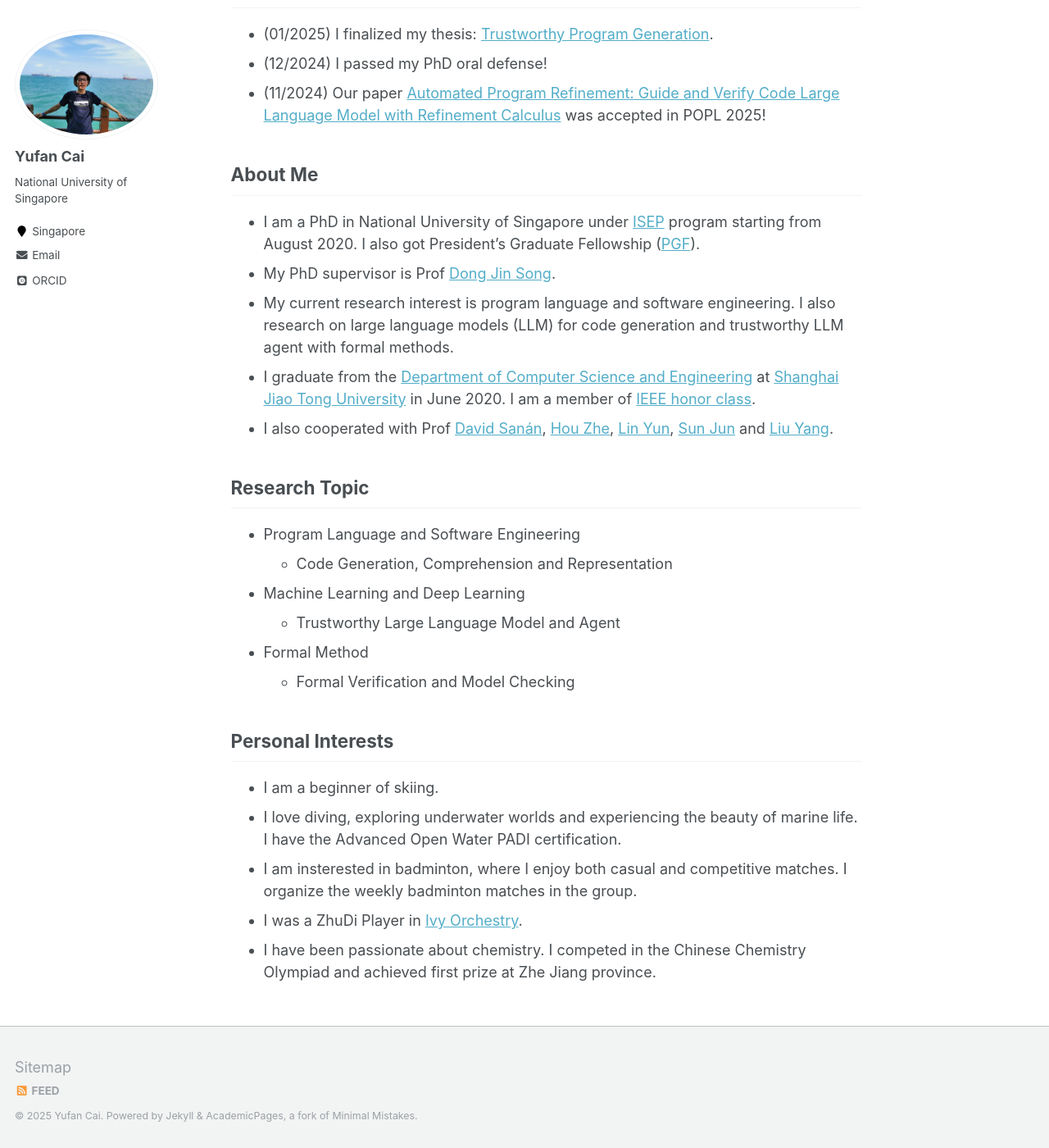
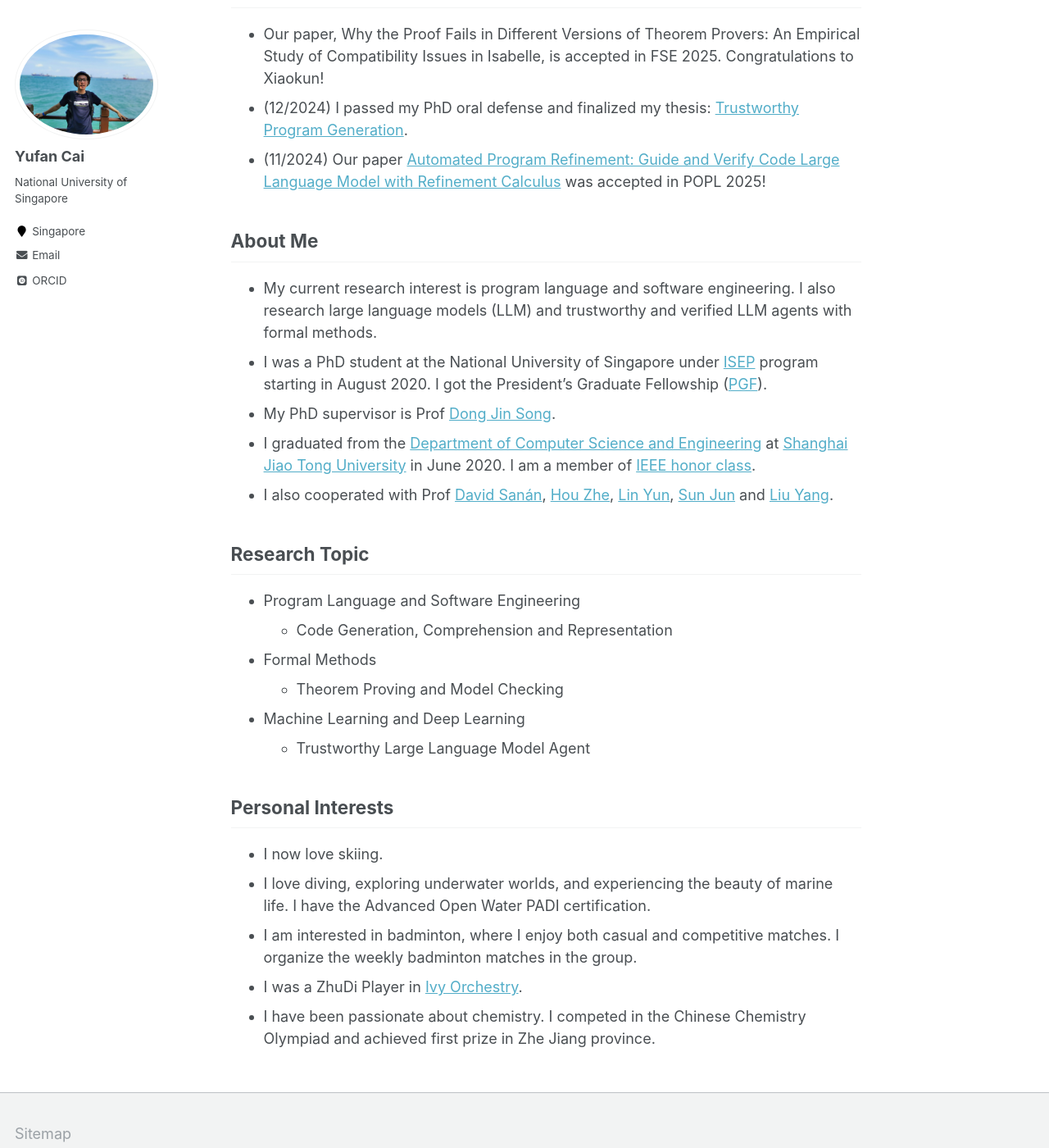
Before and after one commit to CaiYufan-NUS/caiyufan-nus.github.io, a Jekyll site: the page built from _pages/about.md, in a window 1280 px wide and 1400 px high, scrolled down 234 px. Shown: the whole window at 82% size. Built offline with Jekyll 4.4.1, drawn with Linux system fonts in a browser that asks for light colours; some web fonts are replaced.

Commit message:
Update about.md

```diff
--- a/_pages/about.md
+++ b/_pages/about.md
@@ -8,28 +8,28 @@ redirect_from:
   - /about.html
 ---
 ## News
-- (01/2025) I finalized my thesis: [Trustworthy Program Generation](https://caiyufan-nus.github.io/files/thesis.pdf).
-- (12/2024) I passed my PhD oral defense!
+- Our paper, Why the Proof Fails in Different Versions of Theorem Provers: An Empirical Study of Compatibility Issues in Isabelle, is accepted in FSE 2025. Congratulations to Xiaokun!
+- (12/2024) I passed my PhD oral defense and finalized my thesis: [Trustworthy Program Generation](https://caiyufan-nus.github.io/files/thesis.pdf).
 - (11/2024) Our paper [Automated Program Refinement: Guide and Verify Code Large Language Model with Refinement Calculus](https://dl.acm.org/doi/10.1145/3704905) was accepted in POPL 2025!
 
 ## About Me
-* I am a PhD in National University of Singapore under [ISEP](https://isep.nus.edu.sg/) program starting from August 2020. I also got President's Graduate Fellowship ([PGF](https://nusgs.nus.edu.sg/scholarships/presidents-graduate-fellowship)).
+* My current research interest is program language and software engineering. I also research large language models (LLM) and trustworthy and verified LLM agents with formal methods.
+* I was a PhD student at the National University of Singapore under [ISEP](https://isep.nus.edu.sg/) program starting in August 2020. I got the President's Graduate Fellowship ([PGF](https://nusgs.nus.edu.sg/scholarships/presidents-graduate-fellowship)).
 * My PhD supervisor is Prof [Dong Jin Song](https://www.comp.nus.edu.sg/~dongjs/).
-* My current research interest is program language and software engineering. I also research on large language models (LLM) for code generation and trustworthy LLM agent with formal methods.
-* I graduate from the [Department of Computer Science and Engineering](http://www.cs.sjtu.edu.cn/index.aspx) at [Shanghai Jiao Tong University](https://www.sjtu.edu.cn/) in June 2020. I am a member of [IEEE honor class](http://english.seiee.sjtu.edu.cn/english/info/8338.htm).
+* I graduated from the [Department of Computer Science and Engineering](http://www.cs.sjtu.edu.cn/index.aspx) at [Shanghai Jiao Tong University](https://www.sjtu.edu.cn/) in June 2020. I am a member of [IEEE honor class](http://english.seiee.sjtu.edu.cn/english/info/8338.htm).
 * I also cooperated with Prof [David Sanán](https://davidsanan.github.io/), [Hou Zhe](https://zhehou.github.io/), [Lin Yun](http://linyun.info/), [Sun Jun](https://sunjun.site/research/) and [Liu Yang](https://personal.ntu.edu.sg/yangliu/).
 
 ## Research Topic
 - Program Language and Software Engineering
   - Code Generation, Comprehension and Representation
+- Formal Methods
+  - Theorem Proving and Model Checking
 - Machine Learning and Deep Learning
-  - Trustworthy Large Language Model and Agent
-- Formal Method
-  - Formal Verification and Model Checking
+  - Trustworthy Large Language Model Agent
 
 ## Personal Interests
-- I am a beginner of skiing.
-- I love diving, exploring underwater worlds and experiencing the beauty of marine life. I have the Advanced Open Water PADI certification.
-- I am insterested in badminton, where I enjoy both casual and competitive matches. I organize the weekly badminton matches in the group.
+- I now love skiing.
+- I love diving, exploring underwater worlds, and experiencing the beauty of marine life. I have the Advanced Open Water PADI certification.
+- I am interested in badminton, where I enjoy both casual and competitive matches. I organize the weekly badminton matches in the group.
 - I was a ZhuDi Player in [Ivy Orchestry](https://caiyufan-nus.github.io/files/music.jpg).
-- I have been passionate about chemistry. I competed in the Chinese Chemistry Olympiad and achieved first prize at Zhe Jiang province.
+- I have been passionate about chemistry. I competed in the Chinese Chemistry Olympiad and achieved first prize in Zhe Jiang province.
```
